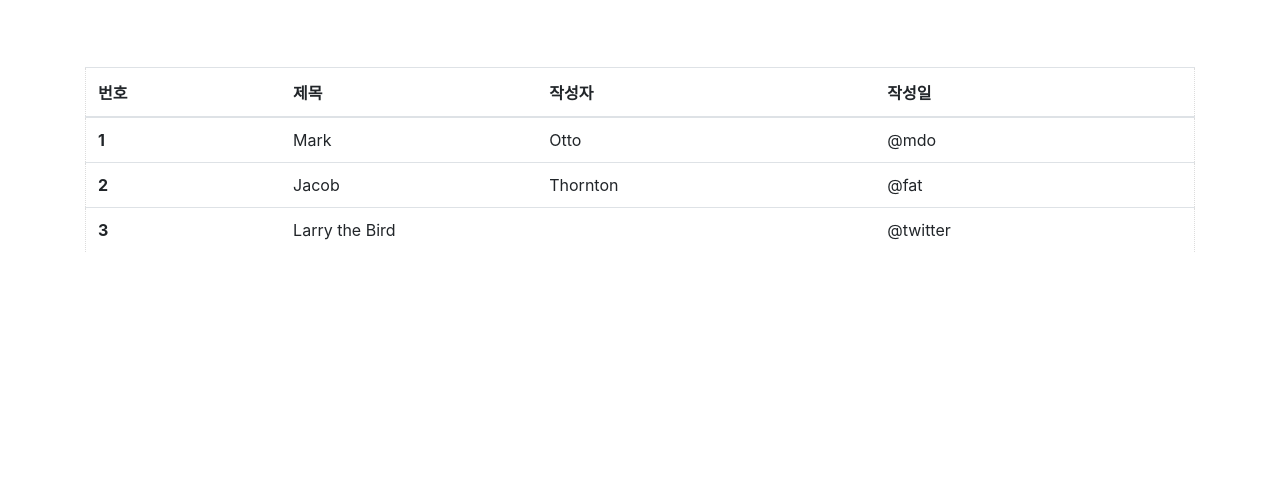
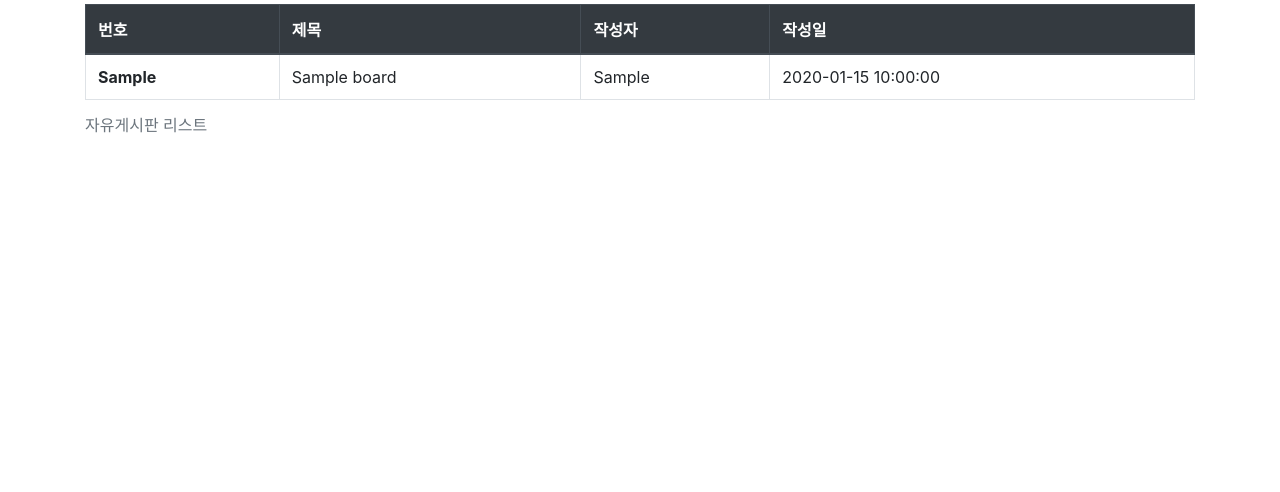
Before and after one commit to 2badasea/FirstApp, a PHP site: page /main.php in a window 1280 px wide. Shown: the part 175-667 px from the top of the page. Run offline with PHP 8.4, Linux system fonts and the light colour scheme; tables that the repository leaves empty or names only in its code hold one stand-in row (values such as "Sample post").

Commit message:
2023. 07. 28 08:11 committed, add board table in main page

```diff
--- a/view/main.php
+++ b/view/main.php
@@ -1,7 +1,7 @@
 <?php
 require_once('../common/bootstrapCdn.php');
 ?>
-<?= $bootstarpCdn ?>
+<?=$bootstarpCdn?>
 <?php
 session_start();
 $emptyLogin = "<a class='nav-link' href='loginForm.php'>로그인</a>";
@@ -16,6 +16,32 @@ if (isset($_SESSION['userId'])) {
     $joinPage = "";
 }
 ?>
+<?php
+$conn = null;
+$boardList = "";
+try{
+    $conn = mysqli_connect('localhost', 'bada', '1234', 'opentutorials');
+}catch(Exception $e){
+    echo "DB Connection Error";
+}
+if($conn !== false){
+    $sql = "select * from board order by wdate desc limit 10";
+    $result = mysqli_query($conn, $sql);
+    while($row = mysqli_fetch_array($result)){
+        // 글번호(no), 제목(title), 작성자(writer), 작성일(wdate)
+        $no = $row['no'];
+        $title = $row['title'];
+        $writer = $row['writer'];
+        $wdate = $row['wdate'];
+        $boardList .="<tr>";
+        $boardList .="<th scope='row'>$no</th>";
+        $boardList .="<td>$title</td>";
+        $boardList .="<td>$writer</td>";
+        $boardList .="<td>$wdate</td>";
+        $boardList .="</tr>";
+    }
+}
+?>
 <!DOCTYPE html>
 <html lang="en">
 
@@ -26,7 +52,8 @@ if (isset($_SESSION['userId'])) {
 </head>
 <style>
     .boardWrapper{
-        margin-top: 5%;
+        margin-top: 2%;
+        margin-bottom: 5%;
     }
     table{
         border-left: 0.1px dotted gainsboro;
@@ -58,10 +85,10 @@ if (isset($_SESSION['userId'])) {
         <a href="main.php"><img src="https://th.bing.com/th/id/OIP.7kK3U1NINjAj5xzmNaKr8AAAAA?pid=ImgDet&rs=1" class="img-fluid" style="max-width: 150px;"></a>
     </div>
     <!-- 게시판 출력 -->
-    <span>글번호, 글제목, 작성자, 작성일만 출력</span>
-    <div class="container boardWrapper">
-        <table class="table table-hover">
-            <thead>
+    <div class="container boardWrapper table-responsive">
+        <table class="table table-hover table-bordered table-md">
+            <caption>자유게시판 리스트</caption>
+            <thead class="thead-dark">
                 <tr>
                     <th scope="col">번호</th>
                     <th scope="col">제목</th>
@@ -70,23 +97,9 @@ if (isset($_SESSION['userId'])) {
                 </tr>
             </thead>
             <tbody>
-                <tr>
-                    <th scope="row">1</th>
-                    <td>Mark</td>
-                    <td>Otto</td>
-                    <td>@mdo</td>
-                </tr>
-                <tr>
-                    <th scope="row">2</th>
-                    <td>Jacob</td>
-                    <td>Thornton</td>
-                    <td>@fat</td>
-                </tr>
-                <tr>
-                    <th scope="row">3</th>
-                    <td colspan="2">Larry the Bird</td>
-                    <td>@twitter</td>
-                </tr>
+                <!-- <tr> -->
+                    <?=$boardList?>
+                <!-- </tr> -->
             </tbody>
         </table>
     </div>
```
